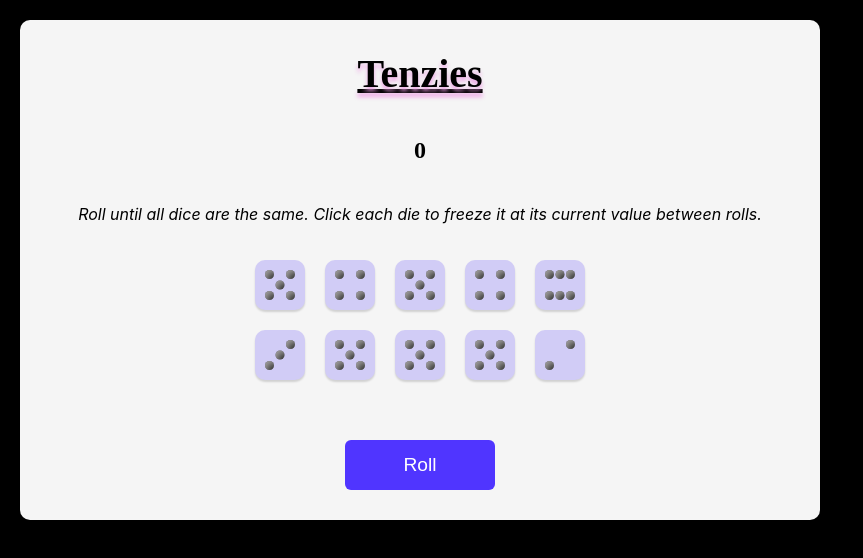
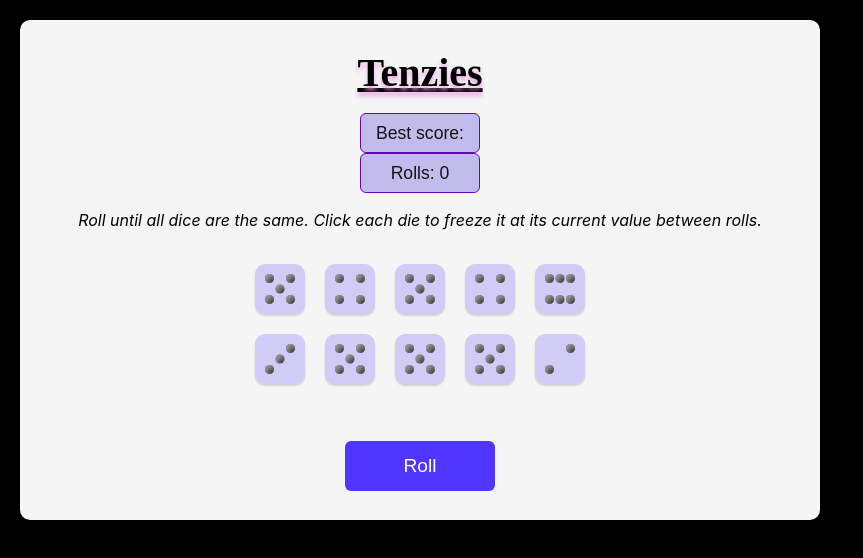
Before and after one commit to KingaSzayer-Iths/tenzies-app, a React (Create React App) app: page / in a window 1280 px wide. Shown: the top 558 px of the page, without its empty margins (0-863 px from the left). Built offline with nearby package versions, Linux system fonts and the light colour scheme.

Commit message:
add Best score

```diff
--- a/src/App.js
+++ b/src/App.js
@@ -1,13 +1,48 @@
 import React from "react"
+// import moment from "moment"
 import Die from "./Die"
 // import { nanoid } from 'https://cdn.jsdelivr.net/npm/nanoid/nanoid.js'
 import { nanoid } from 'nanoid'
+// import 'react-native-get-random-values'
 import Confetti from "react-confetti"
+
+// let date_create = moment().format("YYYY-MM-DD hh:mm:ss")
 
 export default function App() {
   const [dice, setDice] = React.useState(allNewDice())
   const [tenzies, setTenzies] = React.useState(false)
   const [counter, setCounter] = React.useState(0)
+  const [lowestRolls, setLowestRolls] = React.useState(() => {
+    const saved = localStorage.getItem("lowestRolls");
+    const initialValue = JSON.parse(saved);
+    return initialValue || -1;
+  });
+
+
+  // const [time, setTime] = React.useState(0);
+  // const [bestTime, setBestTime] = React.useState(
+  //   localStorage.getItem('bestTime') || Infinity)
+
+
+    // const [time, setTime] = React.useState(0);
+    // const [bestTime, setBestTime] = React.useState(
+    //   localStorage.getItem('bestTime') || Infinity
+    // );
+
+    // React.useEffect(() => {
+    //   setTime((prevTime) => prevTime + 1);
+    // }, 1000);
+    // return () => clearInterval(interval);
+    // }, [])
+
+  //   React.useEffect(() => {
+  //     if (counter < bestTime) {
+  //       setBestTime(counter);
+  //       localStorage.setCounter('bestTime', counter.toString());
+  //     }
+  //   }, [counter, bestTime])
+
+
 
   React.useEffect(() => {
     const allHeld = dice.every(die => die.isHeld)
@@ -15,8 +50,19 @@ export default function App() {
     const allSameValue = dice.every(die => die.value === firstValue)
     if (allHeld && allSameValue) {
       setTenzies(true)
+      if (lowestRolls === -1 || counter < lowestRolls)
+      setLowestRolls(counter)
+      // if (counter < bestTime) {
+      //   setBestTime(counter)
+      // }
     }
-  }, [dice])
+  }, [dice, counter, lowestRolls])
+
+  React.useEffect(() => {
+    localStorage.setItem("lowestRolls", JSON.stringify(lowestRolls));
+  }, [lowestRolls]);
+
+
 
   function generateNewDie() {
 
@@ -82,7 +128,19 @@ export default function App() {
         {/* Link to confetti https://www.npmjs.com/package/react-confetti */}
         {tenzies && <Confetti numberOfPieces={2000} colors={['#FFFFFF']} />}
         <h1 className="title">Tenzies</h1>
-        <h2>{counter}</h2>
+
+        <div className="score">
+          <div>Best score: {lowestRolls > -1 ? lowestRolls : ''}</div>
+          <div>Rolls: {counter}</div>
+        </div>
+
+
+        {/* <div>
+          <p>Time: {counter} seconds</p>
+          <p>Best Time: {bestTime === Infinity ? 'N/A' : `${bestTime} seconds`}</p>
+          {counter}
+        </div> */}
+
         <p className="instructions">Roll until all dice are the same. Click each die to freeze it at its current value between rolls.</p>
           <div className="dice-container">
             {diceElements}
--- a/src/style.css
+++ b/src/style.css
@@ -81,12 +81,12 @@ main {
   background-color: red;
 }  */
 
-.xdie-num {
+/* .die-num {
   font-size: 2rem;
   color: #9286df;
 }
 
-.xdice-num {
+.dice-num {
   position: relative;
   width: 100px;
   height: 100px;
@@ -95,7 +95,7 @@ main {
   display: flex;
   flex-wrap: wrap;
   align-content: space-between;
-}
+} */
 
 .dot {
   width: 9px;
@@ -163,7 +163,6 @@ main {
   font-size: 1.2rem;
   font-family: 'Karla', sans-serif;
   cursor: pointer;
-
 }
 
 .roll-dice:focus {
@@ -174,6 +173,26 @@ main {
   box-shadow: inset 5px 5px 10px -3px rgba(0, 0, 0, 0.7);
 }
 
+.score div {
+  height: 40px;
+  width: 120px;
+  /* border: none; */
+  border: #6904b7 solid 1px;
+  border-radius: 6px;
+  background-color: #c2bcec;
+  color: rgb(20, 19, 19);
+  font-size: 1.1rem;
+  font-family: 'Karla', sans-serif;
+  display: flex;
+
+  /* flex-direction: row; */
+  /* display: grid; */
+  /* grid-template: auto / repeat(5, 1fr); */
+  gap: 15px;
+  align-items: center;
+  justify-content: center;
+}
+
 
 @media only screen and (max-width: 480px) {
 
```
